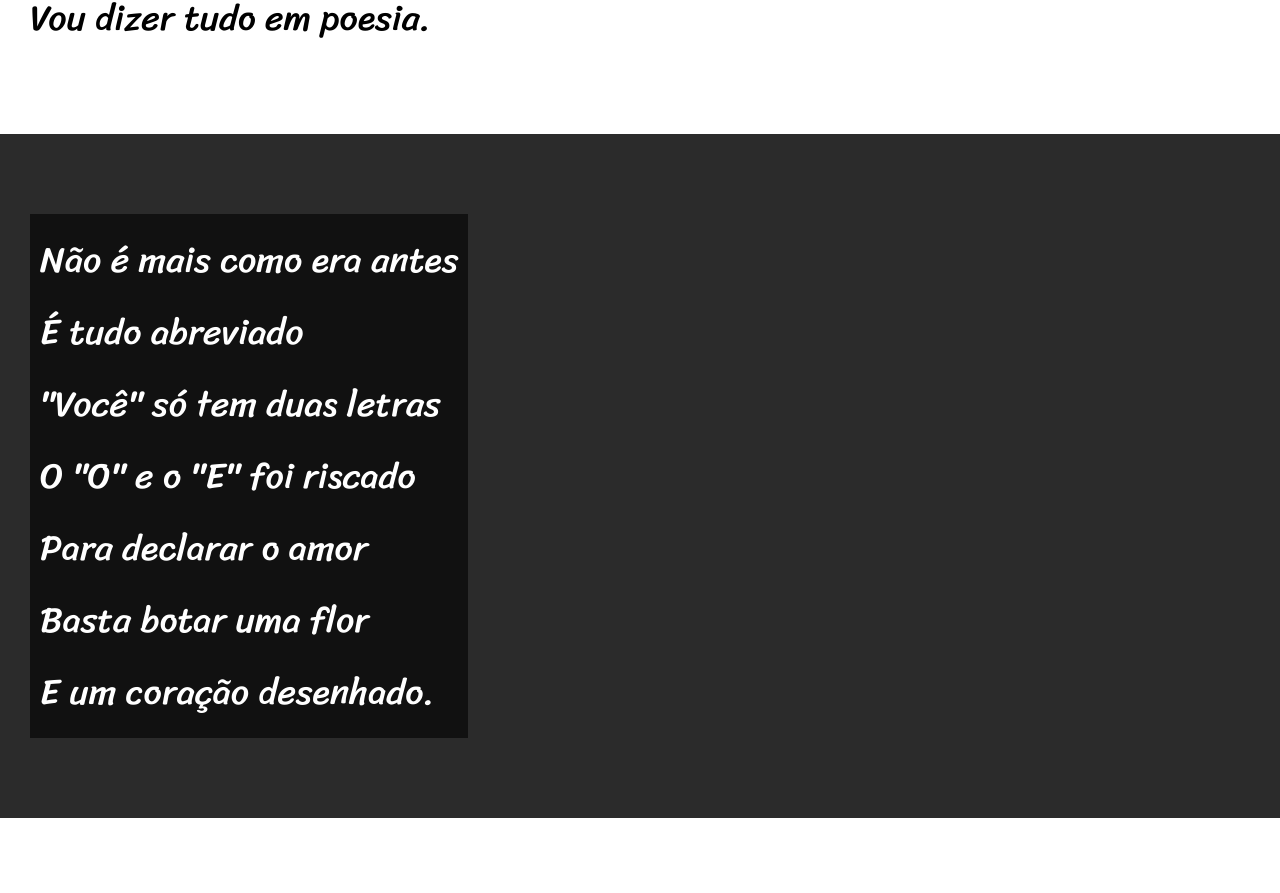
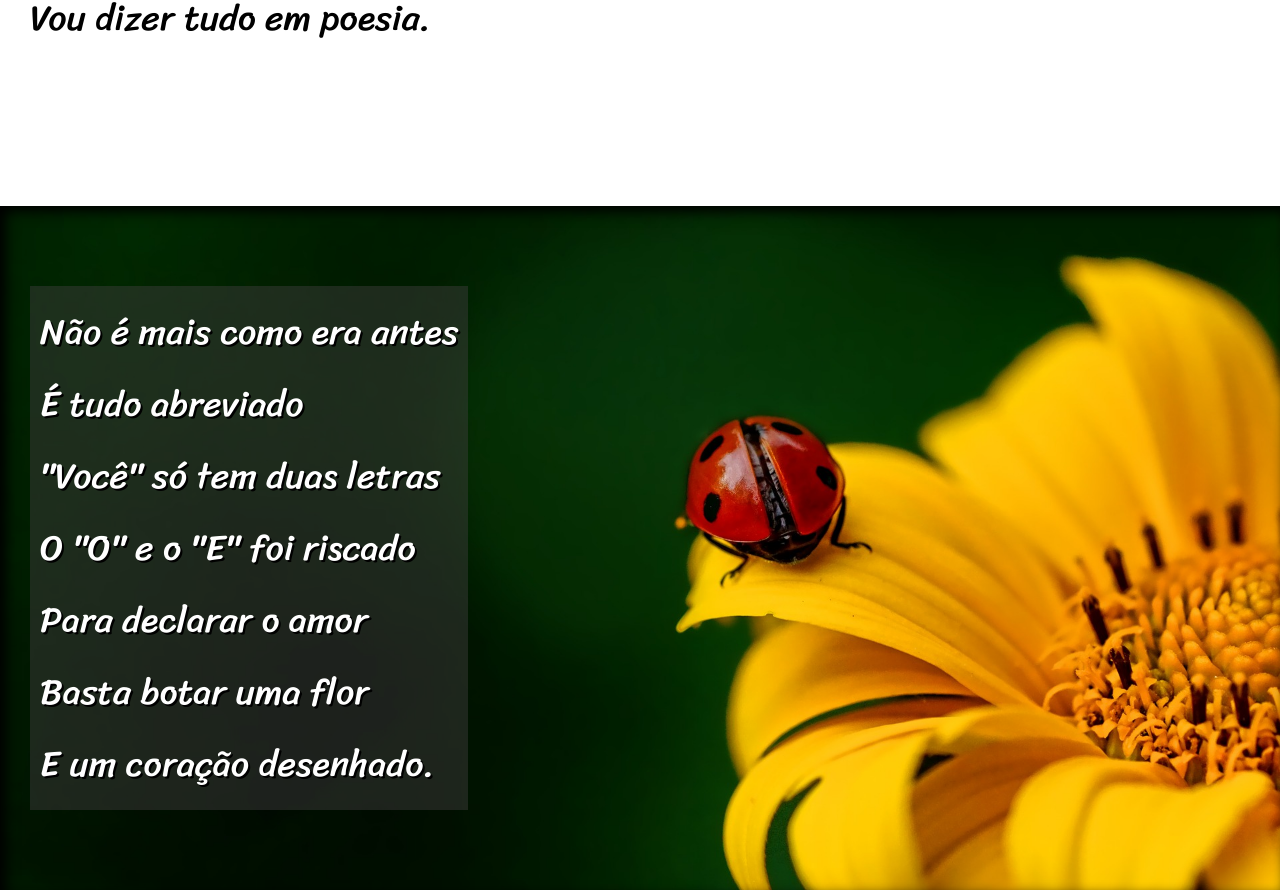
Before and after one commit to LeandroCLOUD/HTML, a plain HTML site: page desafios/desafio12/desafio12.html in a window 1280 px wide. Shown: the part 735-1628 px from the top of the page. Drawn offline with Linux system fonts and the light colour scheme.

Commit message:
parallax

```diff
--- a/desafios/desafio12/desafio12.html
+++ b/desafios/desafio12/desafio12.html
@@ -34,7 +34,7 @@
 
 
 
-    <section class="imagem">
+    <section class="imagem" id="img01">
         <p>
             Não é mais como era antes<br>
             É tudo abreviado<br>
@@ -72,7 +72,7 @@
 
 
 
-    <section class="imagem">
+    <section class="imagem" id="img02">
         <p>
             Tenho saudade das cartas<br>
             Escritas com a própria mão<br>
@@ -108,7 +108,7 @@
     </section>
 
     <footer>
-        SITE criado por <a href="https://github.com/LeandroCLOUD" target="_blank">Leandro Gustavo</a>
+        Site criado por <a href="https://github.com/LeandroCLOUD" target="_blank">Leandro Gustavo</a>
     </footer>
 </body>
 
--- a/desafios/desafio12/style.css
+++ b/desafios/desafio12/style.css
@@ -65,6 +65,22 @@ section {
     font-size: 4.5vh;
 }
 
+section#img01 {
+    background-image: url(imagens/background001.jpg);
+    background-position: right center;
+
+}
+
+section#img02 {
+    background-image: url(imagens/background002.jpg);
+    background-position: right center;
+
+}
+
+section>p {
+    padding-bottom: 2em;
+}
+
 section.normal {
     background-color: white;
     color: black;
@@ -73,13 +89,16 @@ section.normal {
 section.imagem {
     background-color: rgb(43, 43, 43);
     color: white;
-
+    box-shadow: inset 6px 6px 13px 0px black;
+    background-size: cover;
+    background-attachment: fixed;
 }
 
 section.imagem>p {
     padding: 10px;
     display: inline-block;
-    background-color: rgb(17, 17, 17);
+    background-color: rgba(63, 62, 62, 0.459);
+    text-shadow: 2px 2px 0px black;
 }
 
 footer {
```
